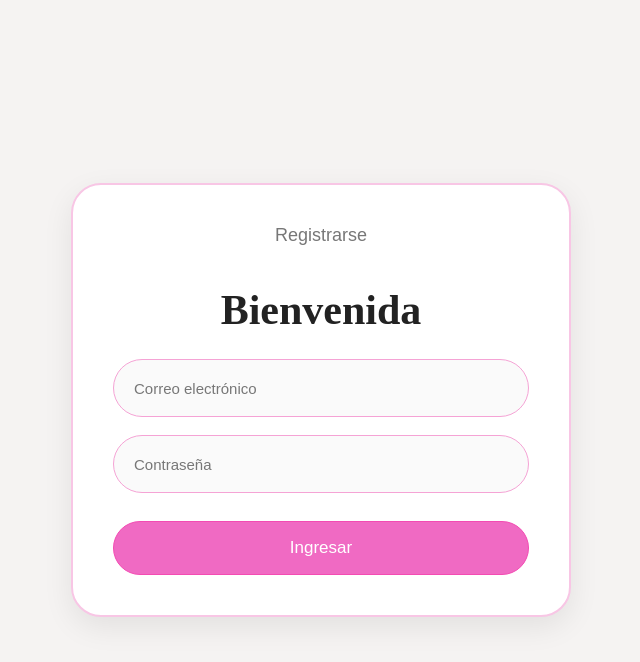
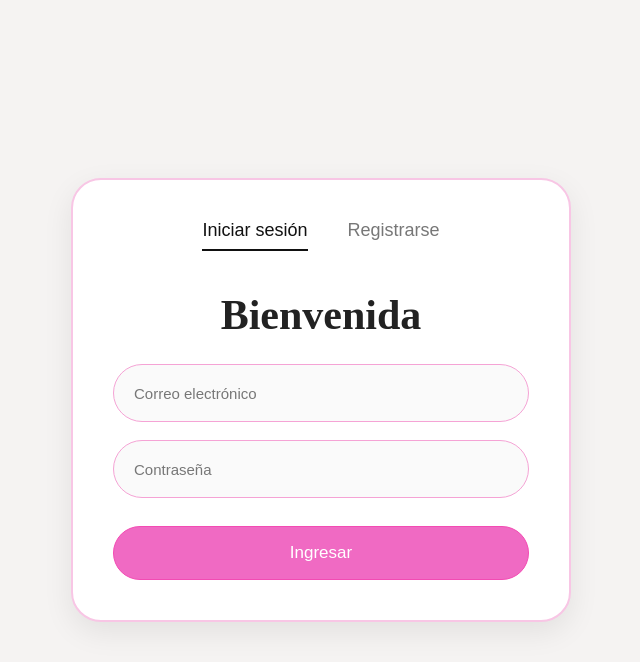
Before and after one commit to scherecardoso/proyectonatue, a PHP site: page /09.register.php in a window 1280 px wide. Shown: the top 662 px of the page, without its empty margins (319-959 px from the left). Run offline with PHP 8.4, Linux system fonts and the light colour scheme; some libraries are stand-ins or nearby versions.

Commit message:
Update 09.register.php

```diff
--- a/09.register.php
+++ b/09.register.php
@@ -140,6 +140,7 @@ input.error{
 <form class="caja-login" method="post" id="iniciarsesion">
 
     <div class="menu-login">
+        <a href="09.register.php" class="activo">Iniciar sesión</a>
         <a href="10.formusuario.php">Registrarse</a>
     </div>
 
```
